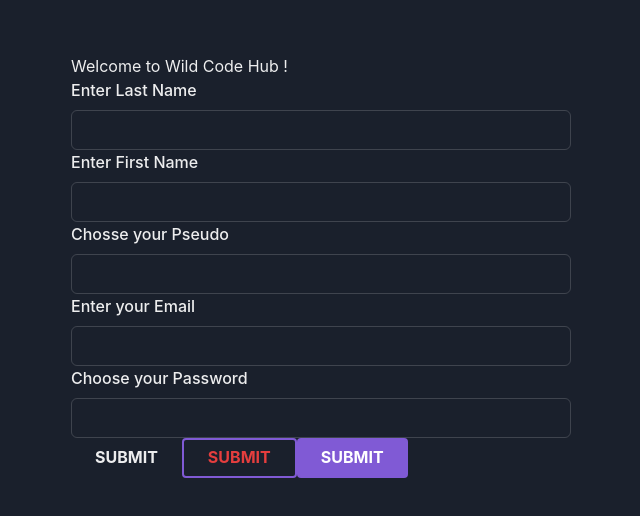
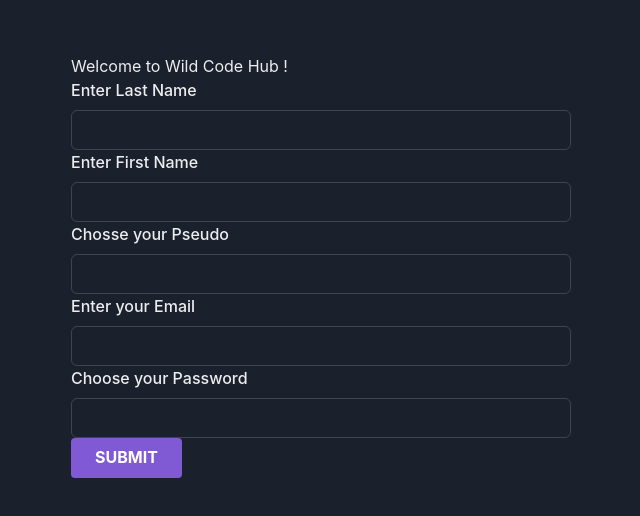
Before and after one commit to WildCodeSchool/2309-wns-jaune-wild-code-hub, a Next.js app in the folder frontend/: page /auth/register in a window 1280 px wide. Shown: the part 134-650 px from the top of the page, without its empty margins (319-959 px from the left). Built offline with nearby package versions, Linux system fonts and the light colour scheme.

Commit message:
clear button register and fix box chakra

```diff
--- a/frontend/src/pages/auth/register.tsx
+++ b/frontend/src/pages/auth/register.tsx
@@ -10,8 +10,7 @@ import {
     Button,
     Box,
   } from '@chakra-ui/react';
-import button from "@/styles/theme/components/Button";
-import box from "@/styles/theme/components/Box";
+import components from "@/styles/theme/components";
 
 const Register = () => {
     const [formData, setFormData] = useState({
@@ -78,8 +77,8 @@ const Register = () => {
     }
 
     return (
-        <Box {...box.main}>
-        <Box {...box.form}>
+        <Box {...components.Box.main}>
+        <Box {...components.Box.form}>
             <main>
                 <h1>Welcome to Wild Code Hub !</h1>
                 <form onSubmit={handleSubmit}>
@@ -111,12 +110,6 @@ const Register = () => {
                     <Button type="submit">
                         Submit
                     </Button>
-                    <Button type="submit" variant="outline">
-                        Submit
-                    </Button>
-                    <Button  type="submit" variant="solid">
-                        Submit
-                    </Button>
                 </form>
             </main>
         </Box>
--- a/frontend/src/styles/theme/components.ts
+++ b/frontend/src/styles/theme/components.ts
@@ -1,8 +1,8 @@
-import { background } from "@chakra-ui/react";
 import Button from "./components/Button";
-
+import Box  from "./components/Box"
 const components =  {
     Button,
+    Box
 }
 
 export default components;
--- a/frontend/src/styles/theme/components/Box.ts
+++ b/frontend/src/styles/theme/components/Box.ts
@@ -1,4 +1,4 @@
-import { background } from "@chakra-ui/react";
+import { background, defineStyleConfig } from "@chakra-ui/react";
 
 const box =  {
     main: {
--- a/frontend/src/styles/theme/components/Button.ts
+++ b/frontend/src/styles/theme/components/Button.ts
@@ -1,4 +1,4 @@
-import { background, defineStyleConfig } from "@chakra-ui/react";
+import { defineStyleConfig } from "@chakra-ui/react";
 
 
 const Button = defineStyleConfig({
@@ -35,7 +35,7 @@ const Button = defineStyleConfig({
       // The default size and variant values
       defaultProps: {
         size: 'md',
-        variant: 'solids',
+        variant: 'solid',
       },
 })
 
```
